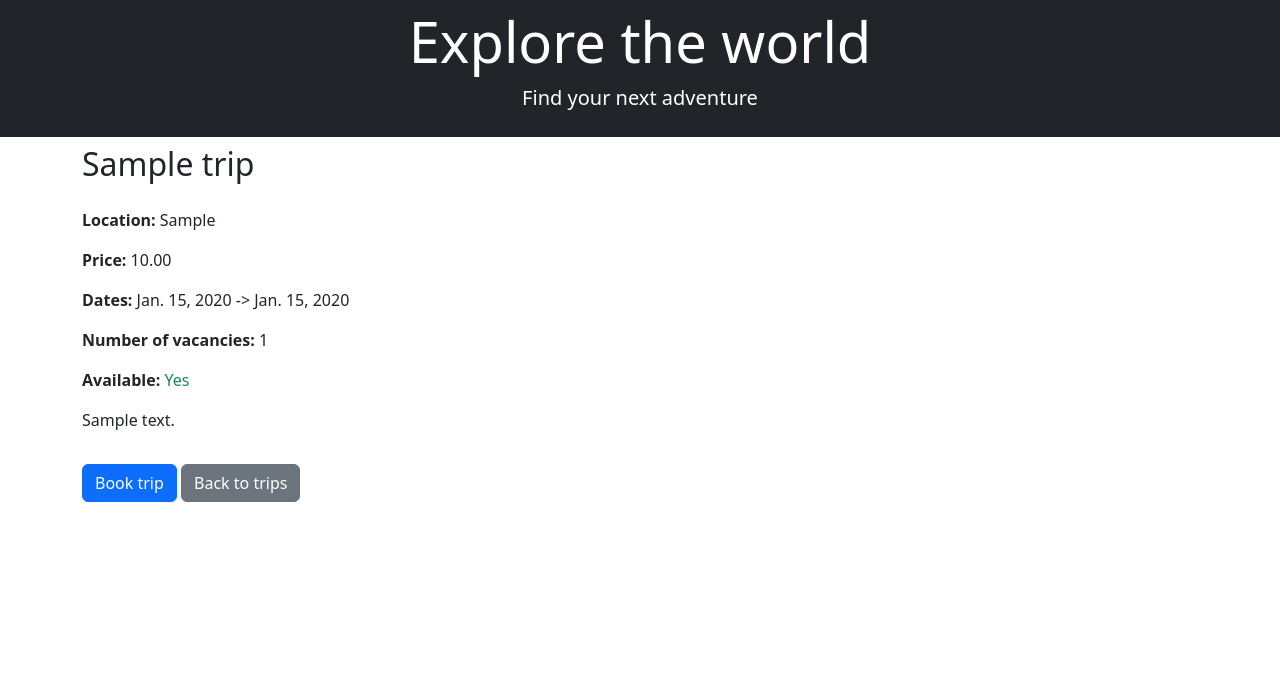
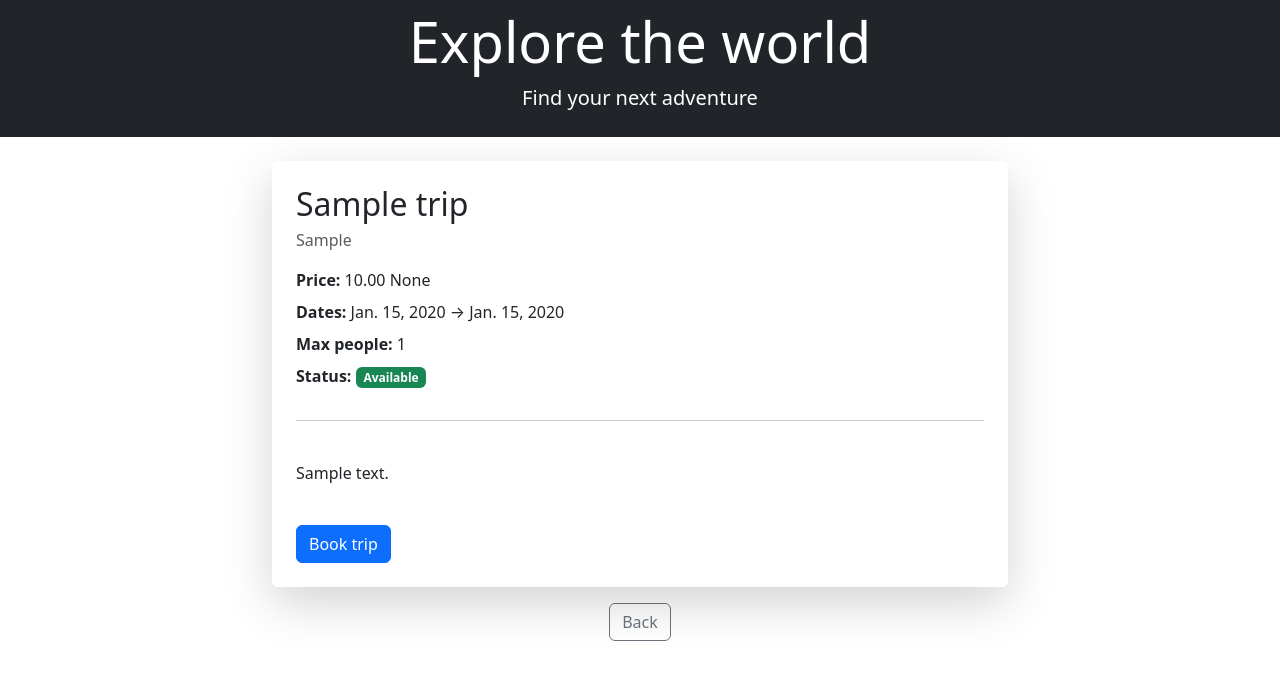
Before and after one commit to piotrgolebiewski07/travel_agency, a Django app: page /trips/1/ in a window 1280 px wide. Shown: the part 56-736 px from the top of the page. Run offline with Django 5.2, Linux system fonts and the light colour scheme; tables that the repository leaves empty hold one stand-in row (values such as "Sample post").

Commit message:
Improve trip detail UI layout and styling

```diff
--- a/templates/home.html
+++ b/templates/home.html
@@ -13,7 +13,7 @@
                     <div class="card-body">
                         <h5 class="card-title">{{ trip.title }}</h5>
                         <p class="text-muted">{{ trip.location }}</p>
-                        <p><strong>{{ trip.price }} zł</strong></p>
+                        <p><strong>{{ trip.price }} {{ trip.get_currency_symbol }}</strong></p>
                         <p class="small">
                             {{ trip.start_date }} → {{ trip.end_date }}
                         </p>
--- a/trips/models.py
+++ b/trips/models.py
@@ -5,6 +5,7 @@ class Trip(models.Model):
     title = models.CharField(max_length=100)
     description = models.TextField(max_length=200)
     price = models.DecimalField(max_digits=8, decimal_places=2)
+    currency = models.CharField(max_length=3, default="EUR")
     start_date = models.DateField()
     end_date = models.DateField()
     location = models.CharField(max_length=100)
@@ -13,3 +14,9 @@ class Trip(models.Model):
 
     def __str__(self):
         return self.title
+
+    def get_currency_symbol(self):
+        if self.currency == "EUR":
+            return "€"
+        if self.currency == "PLN":
+            return "zł"
--- a/trips/templates/trips/detail.html
+++ b/trips/templates/trips/detail.html
@@ -2,35 +2,42 @@
 
 {% block content %}
 
-<div class="container">
-
-    <h2 class="mb-4">{{ trip.title }}</h2>
-
-    <p><strong>Location:</strong> {{ trip.location }}</p>
-    <p><strong>Price:</strong> {{ trip.price }}</p>
-    <p><strong>Dates:</strong> {{ trip.start_date }} -> {{ trip.end_date }}</p>
-    <p><strong>Number of vacancies:</strong> {{ trip.max_people }}</p>
-    <p><strong>Available:</strong>
+<div class="container mt-4">
+    <div class="row justify-content-center">
+        <div class="col-md-8">
+            <div class="card shadow-lg border-0 p-4">
+                <h2 class="mb-1">{{ trip.title }}</h2>
+                <p class="text-muted">{{ trip.location }}</p>
+                <p class="mb-2"><strong>Price:</strong> {{ trip.price }} {{ trip.get_currency_symbol }}</p>
+                <p class="mb-2"> <strong>Dates:</strong> {{ trip.start_date }} → {{ trip.end_date }}</p>
+                <p class="mb-2"><strong>Max people:</strong> {{ trip.max_people }}</p>
+                <p class="mb-2"><strong>Status:</strong>
                     {% if trip.available %}
-            <span class="text-success">Yes</span>
+                        <span class="badge bg-success">Available</span>
                     {% else %}
-            <span class="text-danger">No</span>
+                        <span class="badge bg-danger">Not available</span>
                     {% endif %}
                 </p>
+                <hr class="my-4">
+
                 <p class="mt-3">{{ trip.description }}</p>
 
+                <div class="mt-4">
                     {% if trip.available %}
-        <a href="{% url 'index' %}" class="btn btn-primary mt-3">
+                        <a href="{% url 'index' %}" class="btn btn-primary">
                             Book trip
                         </a>
                     {% else %}
-        <p class ="text-danger mt-3">Trip not available for booking.</p>
+                        <span class ="text-danger mt-3">Booking unavailable.</span>
                     {% endif %}
-
-    <a href="{% url 'index' %}" class="btn btn-secondary mt-3">
-        Back to trips
+                </div>
+            </div>
+        </div>
+    </div>
+</div>
+<div class="text-center mt-3">
+    <a href="{% url 'index' %}" class="btn btn-outline-secondary">
+        Back
     </a>
-
 </div>
-
 {% endblock %}
--- a/trips/templates/trips/index.html
+++ b/trips/templates/trips/index.html
@@ -17,7 +17,7 @@
                             </a>
                         </h5>
                         <p>{{ trip.location }}</p>
-                        <p><strong>{{ trip.price }} zł</strong></p>
+                        <p><strong>{{ trip.price }} {{trip.get_currency_symbol }} </strong></p>
                     </div>
                 </div>
             </div>
```
Also changed, not shown: trips/migrations/0002_trip_currency.py (added). Lines whose indentation alone changed are shown as unchanged.
